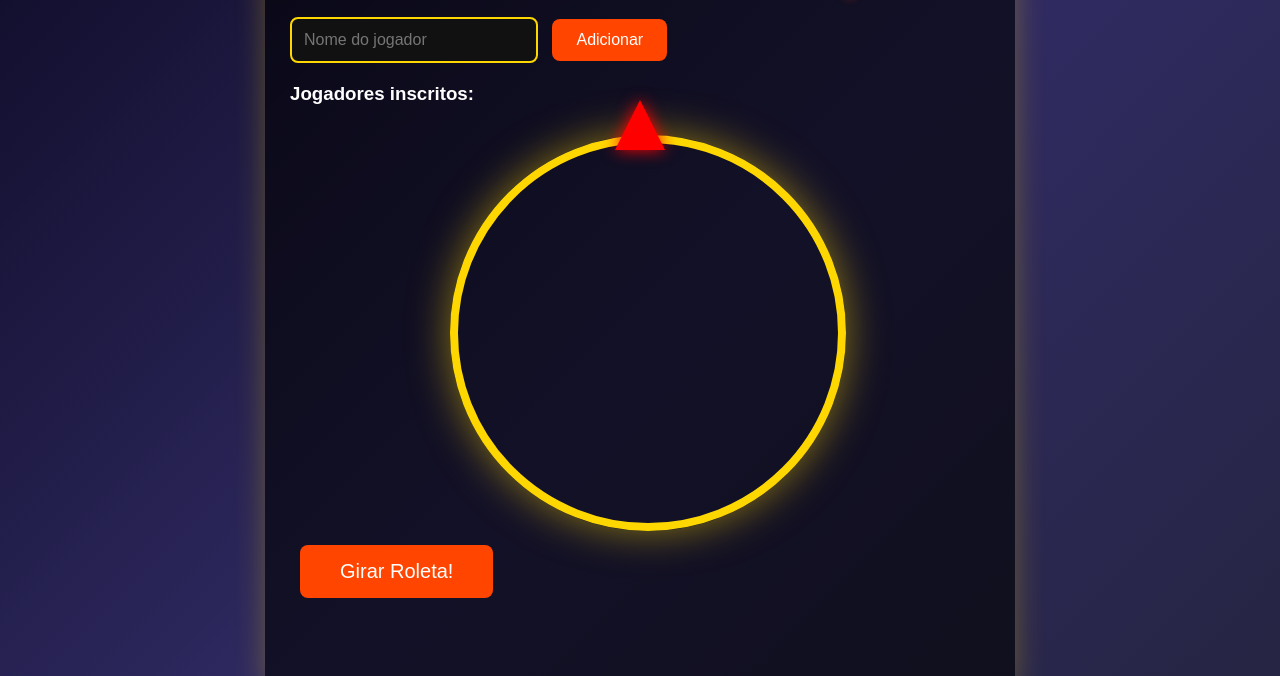
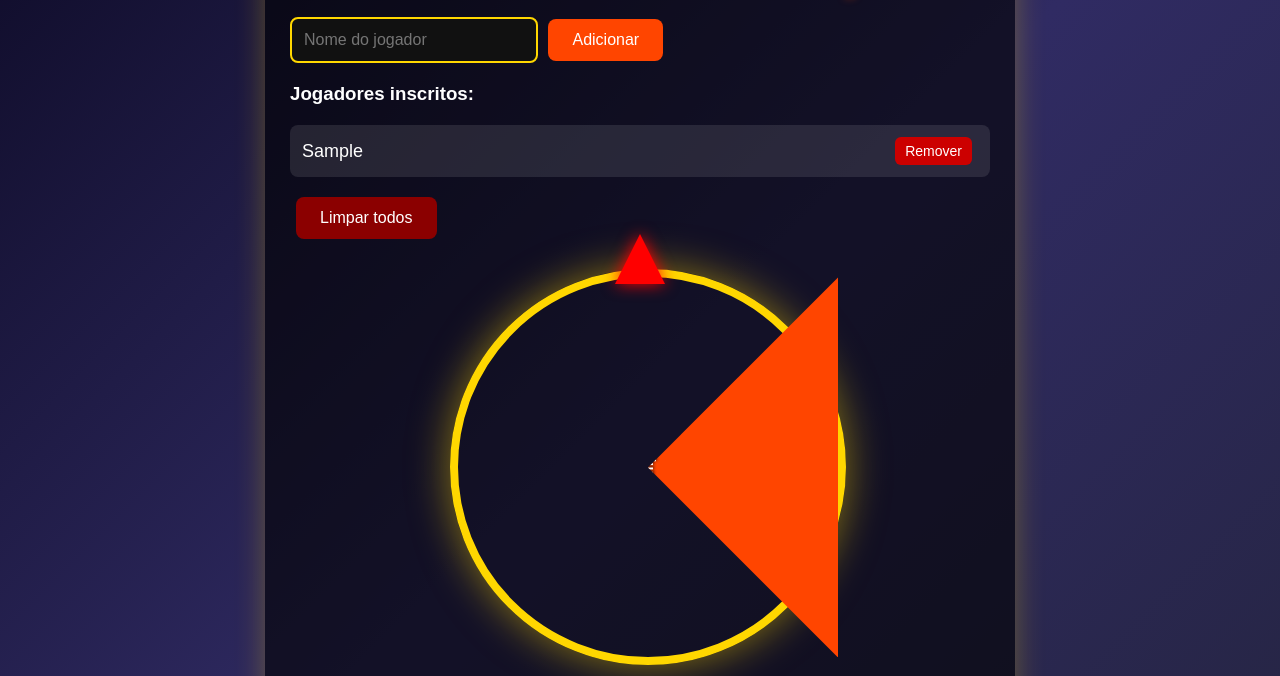
Before and after one commit to ItzMarks123/tornioclash, a plain HTML site: page index.html in a window 1280 px wide. Both pictures are taken after typing "Sample" into the empty fields and a click on the button "Adicionar". Shown: the part 106-782 px from the top of the page. Drawn offline with Linux system fonts and the light colour scheme; no server answers.

Commit message:
Refactor player management and update styles
Refactor styles and update player management functions in index.html. Adjust button styles, enhance player rendering, and implement clear all players functionality.

```diff
--- a/index.html
+++ b/index.html
@@ -44,7 +44,7 @@
     button {
       padding: 12px 24px;
       font-size: 16px;
-      margin-left: 10px;
+      margin: 0 6px;
       background: #ff4500;
       color: white;
       border: none;
@@ -64,6 +64,18 @@
       padding: 12px;
       border-radius: 8px;
       font-size: 18px;
+      display: flex;
+      justify-content: space-between;
+      align-items: center;
+    }
+    .delete-btn {
+      background: #c00;
+      color: white;
+      border: none;
+      padding: 6px 10px;
+      border-radius: 6px;
+      cursor: pointer;
+      font-size: 14px;
     }
     #wheel-container {
       position: relative;
@@ -77,7 +89,7 @@
       border-radius: 50%;
       border: 8px solid #ffd700;
       box-shadow: 0 0 40px rgba(255,215,0,0.5);
-      transition: transform 5s cubic-bezier(0.33, 1, 0.68, 1);
+      transition: transform 5.5s cubic-bezier(0.25, 0.1, 0.25, 1);
       overflow: hidden;
     }
     .slice {
@@ -114,6 +126,9 @@
       margin-top: 20px;
       min-height: 50px;
     }
+    #actions {
+      margin: 20px 0;
+    }
   </style>
 </head>
 <body>
@@ -129,55 +144,39 @@
     <h3>Jogadores inscritos:</h3>
     <ul id="participants"></ul>
 
+    <div id="actions">
+      <button onclick="clearAllPlayers()" style="background:#8B0000;">Limpar todos</button>
+    </div>
+
     <div id="wheel-container">
       <div id="pointer"></div>
       <div id="wheel"></div>
     </div>
 
-    <button onclick="spin()" style="font-size:20px; padding:15px 40px;">Girar Roleta!</button>
+    <button onclick="spin()" style="font-size:20px; padding:15px 40px; background:#006400;">Girar Roleta!</button>
 
     <div id="result"></div>
   </div>
 
   <script>
-    const API_URL = '/participants';
-    let players = [];
+    const STORAGE_KEY = 'clashRoyaleRoletaPlayers';
+    let players = JSON.parse(localStorage.getItem(STORAGE_KEY)) || [];
 
-    async function loadPlayers() {
-      try {
-        const res = await fetch(API_URL);
-        players = await res.json();
-        renderPlayers();
-        renderWheel();
-      } catch(e) {
-        console.error("Erro ao carregar jogadores", e);
-      }
-    }
-
-    async function addPlayer() {
-      const input = document.getElementById('name');
-      const name = input.value.trim();
-      if (!name) return alert("Digite um nome!");
-
-      try {
-        await fetch(API_URL, {
-          method: 'POST',
-          headers: {'Content-Type': 'application/json'},
-          body: JSON.stringify({ name })
-        });
-        input.value = '';
-        loadPlayers();
-      } catch(e) {
-        alert("Erro ao adicionar jogador");
-      }
+    function savePlayers() {
+      localStorage.setItem(STORAGE_KEY, JSON.stringify(players));
+      renderPlayers();
+      renderWheel();
     }
 
     function renderPlayers() {
       const ul = document.getElementById('participants');
       ul.innerHTML = '';
-      players.forEach(p => {
+      players.forEach((p, index) => {
         const li = document.createElement('li');
-        li.textContent = p.name;
+        li.innerHTML = `
+          ${p}
+          <button class="delete-btn" onclick="removePlayer(${index})">Remover</button>
+        `;
         ul.appendChild(li);
       });
     }
@@ -193,9 +192,33 @@
         slice.className = 'slice';
         slice.style.transform = `rotate(${i * deg}deg)`;
         slice.style.background = i % 2 === 0 ? '#ff4500' : '#1e90ff';
-        slice.innerHTML = `<div style="transform:rotate(${deg/2 + 90}deg); width:200px; text-align:center;">${p.name}</div>`;
+        slice.innerHTML = `<div style="transform:rotate(${deg/2 + 90}deg); width:220px; text-align:center;">${p}</div>`;
         wheel.appendChild(slice);
       });
+    }
+
+    function addPlayer() {
+      const input = document.getElementById('name');
+      const name = input.value.trim();
+      if (!name) return alert("Digite um nome!");
+
+      players.push(name);
+      savePlayers();
+      input.value = '';
+    }
+
+    function removePlayer(index) {
+      if (confirm(`Remover ${players[index]}?`)) {
+        players.splice(index, 1);
+        savePlayers();
+      }
+    }
+
+    function clearAllPlayers() {
+      if (confirm("Limpar TODOS os jogadores?")) {
+        players = [];
+        savePlayers();
+      }
     }
 
     function spin() {
@@ -205,7 +228,7 @@
       const resultEl = document.getElementById('result');
       resultEl.textContent = '';
 
-      const spins = 5 + Math.floor(Math.random() * 6); // 5 a 10 voltas
+      const spins = 5 + Math.floor(Math.random() * 6); // 5–10 voltas
       const extra = Math.random() * 360;
       const total = (spins * 360) + extra;
 
@@ -218,14 +241,15 @@
         let winnerIndex = Math.floor((360 - normalized) / sliceDeg) % players.length;
         if (winnerIndex < 0) winnerIndex += players.length;
 
-        resultEl.textContent = `Vencedor: ${players[winnerIndex].name} !!!`;
+        resultEl.textContent = `Vencedor: ${players[winnerIndex]} !!!`;
       }, 5600);
     }
 
-    // Carrega ao abrir a página
-    loadPlayers();
+    // Inicializa
+    renderPlayers();
+    renderWheel();
   </script>
-  <p>By BARÃO US | DEV</p>
-  <p>DevSolutions | Vendas</p>
+  <p>BY BARÃO US | Dev</p>
+  <p>Loja: DevSolutions | Vendas</p>
 </body>
-</html>
+  </html>
```
